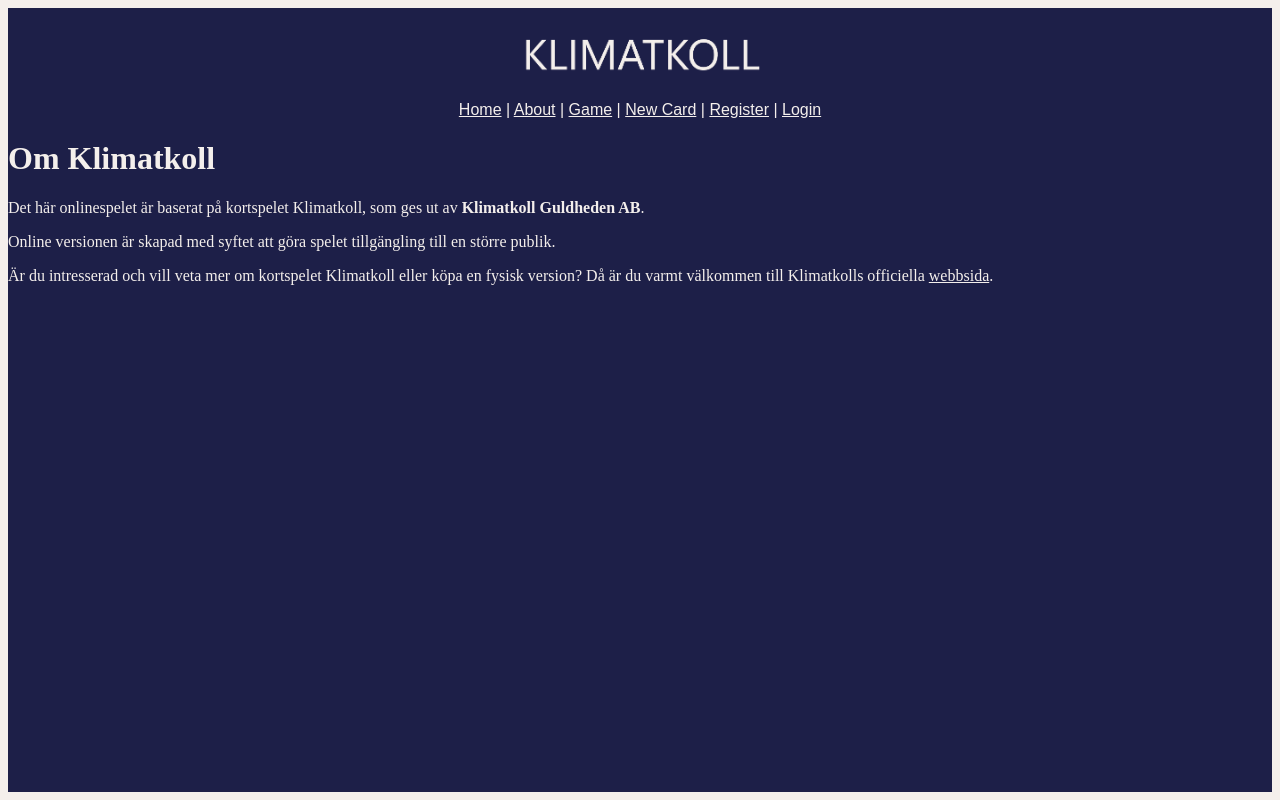
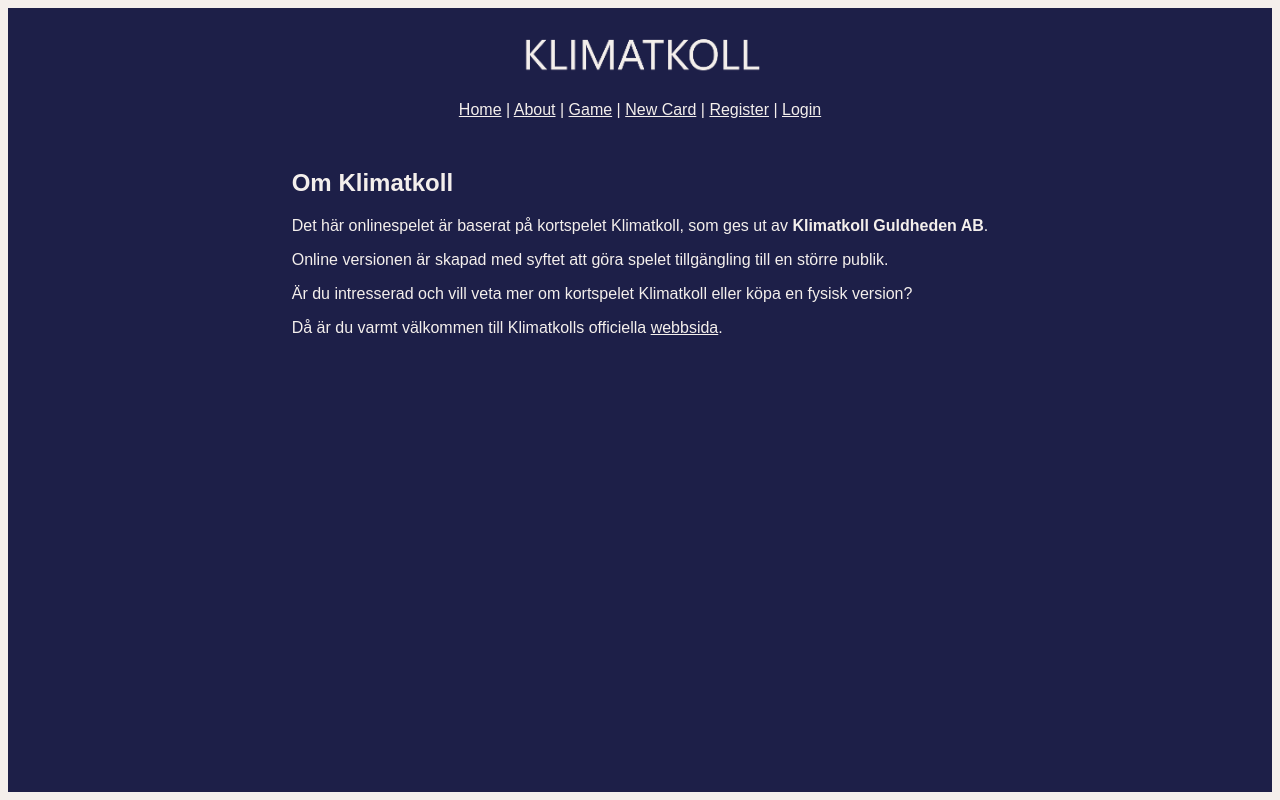
Before and after one commit to ElskeM/CardGameScrum, a Vue app in the folder cardgame_frontend/: page /about in a window 1280 px wide. Built offline with nearby package versions, Linux system fonts and the light colour scheme; what vue-simple-alert would draw is missing.

Commit message:
lite styling för about sidan

```diff
--- a/cardgame_frontend/src/views/About.vue
+++ b/cardgame_frontend/src/views/About.vue
@@ -1,11 +1,38 @@
 <template>
-  <div class="about">
-    <h1>Om Klimatkoll</h1>
-    <div>
-    <p>Det här onlinespelet är baserat på kortspelet Klimatkoll, som ges ut av <strong>Klimatkoll Guldheden AB</strong>.</p>
-    <p>Online versionen är skapad med syftet att göra spelet tillgängling till en större publik.</p>
-    <p>Är du intresserad och vill veta mer om kortspelet Klimatkoll eller köpa en fysisk version?
-      Då är du varmt välkommen till Klimatkolls officiella <a href="https://www.kortspeletklimatkoll.se/" target="_blank">webbsida</a>.</p>
+  <div class="overall">
+    <div class="about">
+      <h2>Om Klimatkoll</h2>
+      <div>
+        <p>
+          Det här onlinespelet är baserat på kortspelet Klimatkoll, som ges ut
+          av
+          <strong>Klimatkoll Guldheden AB</strong>.
+        </p>
+        <p>
+          Online versionen är skapad med syftet att göra spelet tillgängling
+          till en större publik.
+        </p>
+        <p>
+          Är du intresserad och vill veta mer om kortspelet Klimatkoll eller
+          köpa en fysisk version?
+        </p>
+        <p>
+          Då är du varmt välkommen till Klimatkolls officiella
+          <a href="https://www.kortspeletklimatkoll.se/" target="_blank"
+            >webbsida</a
+          >.
+        </p>
+      </div>
     </div>
   </div>
 </template>
+<style scoped>
+.overall {
+  margin-top: 30px;
+  display: flex;
+  justify-content: center;
+}
+.about {
+  font-family: Arial, Helvetica, sans-serif;
+}
+</style>
```
